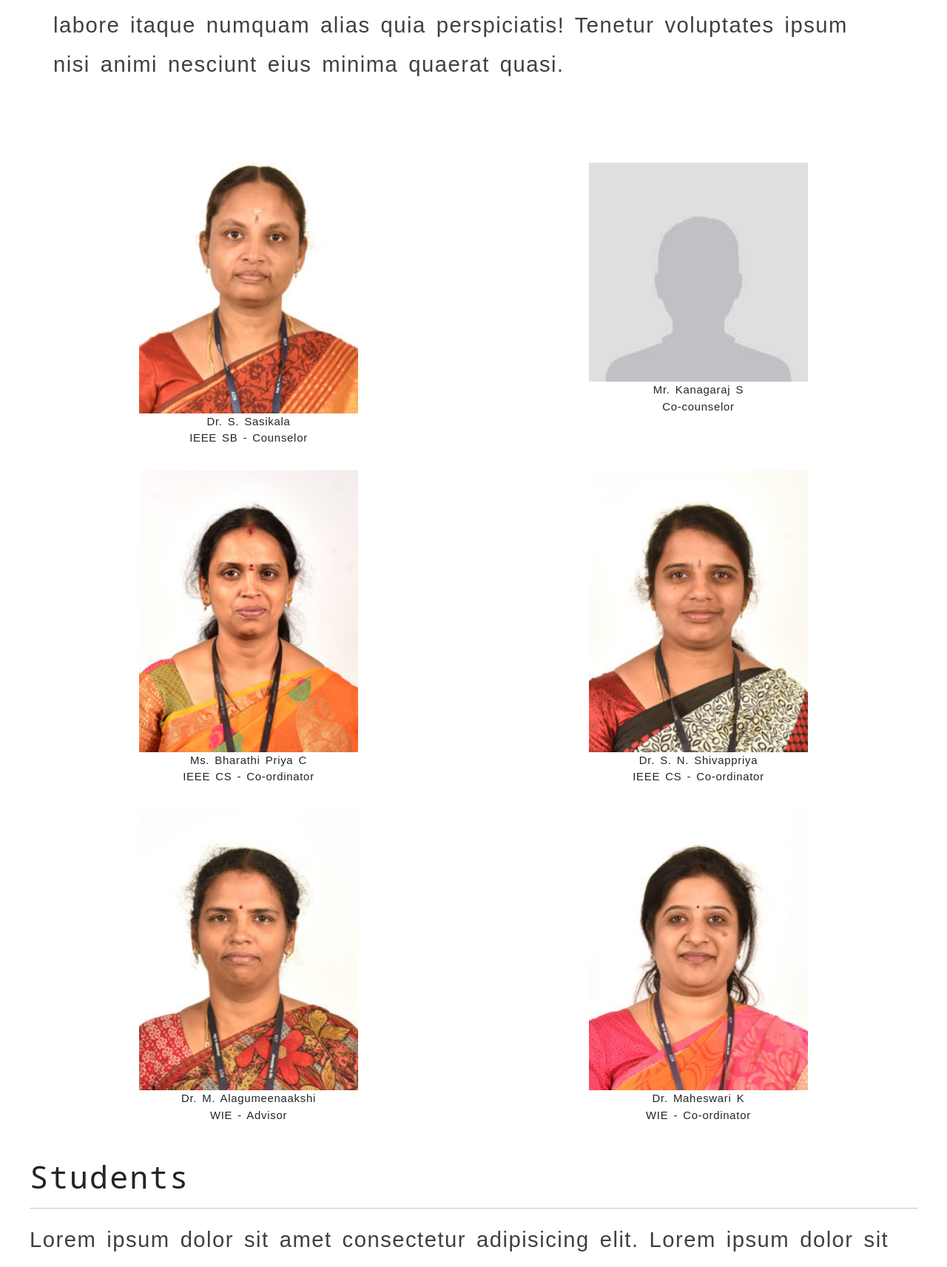
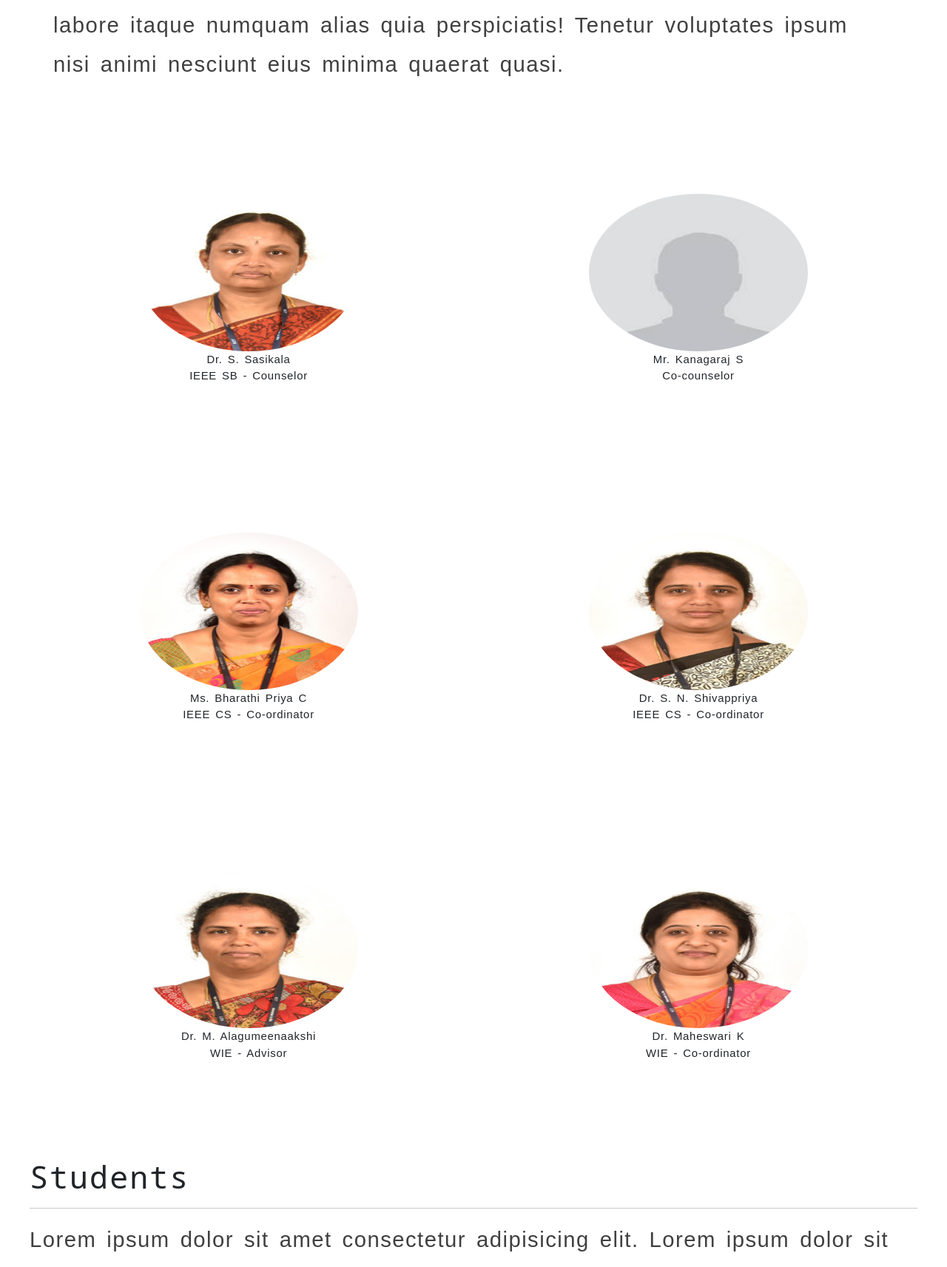
Before and after one commit to Harishini/kctieee, a PHP site: page / in a window 1280 px wide. Shown: the part 2138-3851 px from the top of the page at 74% size. Run offline with PHP 8.4, Linux system fonts and the light colour scheme; some libraries are stand-ins or nearby versions.

Commit message:
Update styles.css

```diff
--- a/styles.css
+++ b/styles.css
@@ -248,7 +248,8 @@ p {
 }
 .gallery img{
   width:50%;
-  height:auto;
+  border-radius: 50%;
+  height:50%;
 }
 .faculty-img {
   width: 85%;
```
